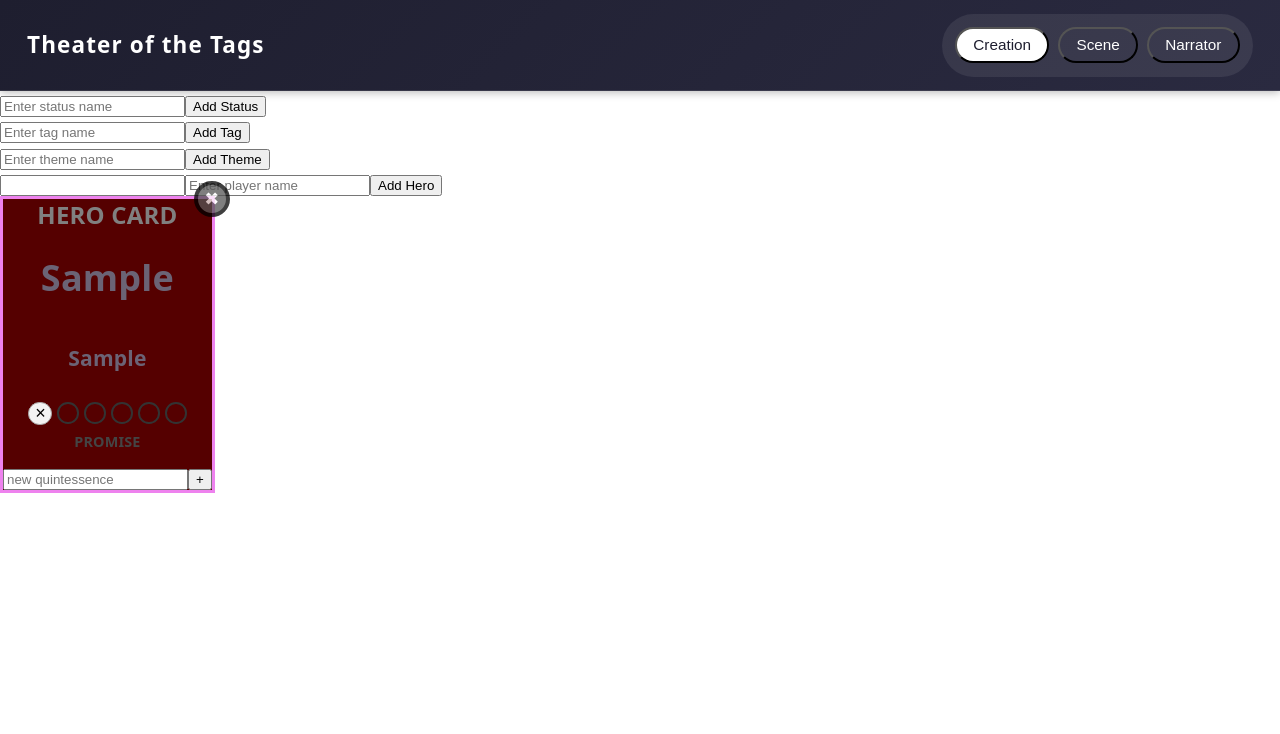
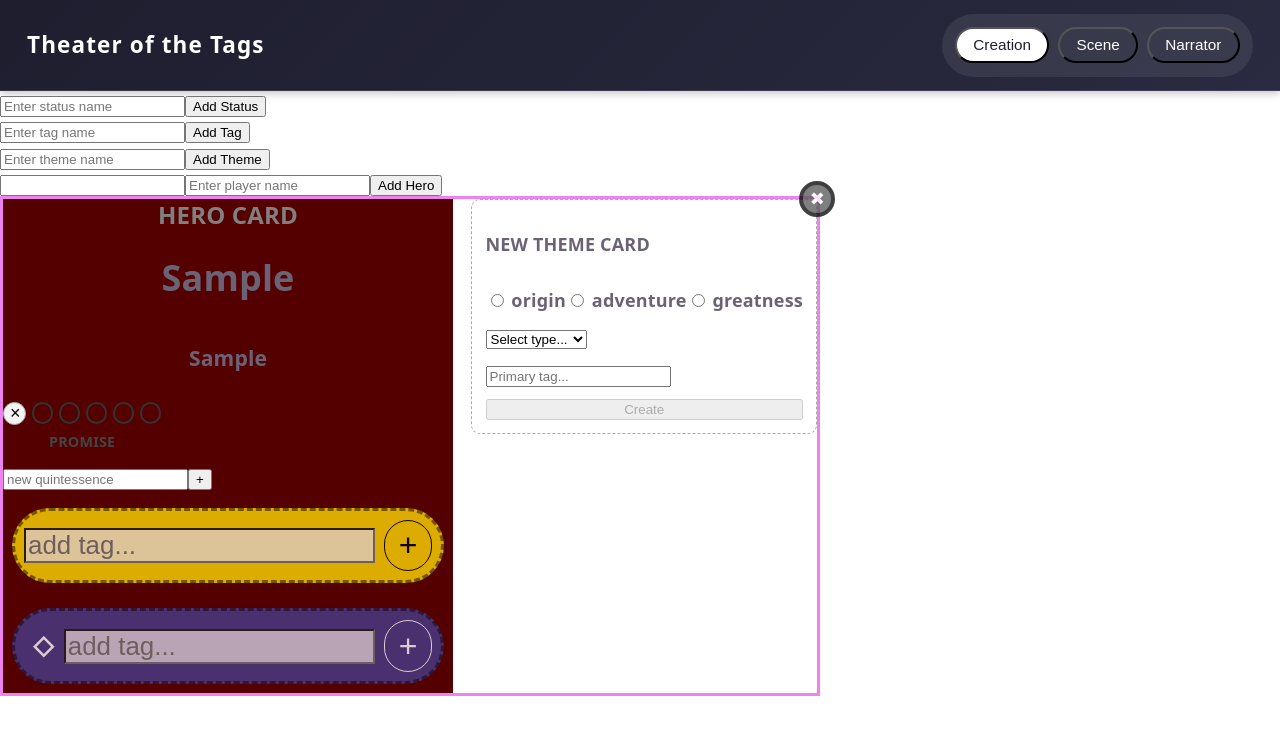
Before and after one commit to avocabavo/TheaterOfTheTags, a Vue app in the folder theater-of-the-tags/: page / in a window 1280 px wide. Both pictures are taken after typing "Sample", "Sample" into the empty fields and a click on the button "Add Hero". Shown: the top 734 px of the page. Built offline with nearby package versions, Linux system fonts and the light colour scheme; what y-websocket would draw is missing.

Commit message:
get the new theme component 'working'

```diff
--- a/theater-of-the-tags/src/components/Hero.vue
+++ b/theater-of-the-tags/src/components/Hero.vue
@@ -3,9 +3,15 @@ import * as Y from 'yjs'
 import { useMode } from '../lib/modeStore';
 import DeleteButton from './DeleteButton.vue';
 import { useYArray, useYMapField } from '../lib/yjsComposables';
-import type { HeroData } from '../lib/schema';
+import type { HeroData, Might, TagNature, TagShard, ThemeShard, ThemeType } from '../lib/schema';
 import Bubbles from './Bubbles.vue';
 import { ref } from 'vue';
+import { createTagShard } from '../lib/Tag';
+import Tag from './Tag.vue';
+import NewTag from './NewTag.vue';
+import Theme from './Theme.vue';
+import { createThemeShard } from '../lib/Theme';
+import NewTheme from './NewTheme.vue';
 
 const { mode } = useMode()
 
@@ -17,11 +23,24 @@ const newQuintessence = ref('')
 
 const characterName = useYMapField<HeroData, 'characterName'>(props.shard, 'characterName', '')
 const playerName = useYMapField<HeroData, 'playerName'>(props.shard, 'playerName', '')
+
 const {
   items: quintessences,
   push: pushQuintessence,
   remove: removeQuintessence,
 } = useYArray<string>(props.shard, 'quintessences')
+
+const {
+  items: backpackTags,
+  push: addBackpackTag,
+  remove: removeBackpackTag,
+} = useYArray<TagShard>(props.shard, 'backpack')
+
+const {
+  items: themes,
+  push: addTheme,
+  remove: removeTheme,
+} = useYArray<ThemeShard>(props.shard, 'themes')
 
 const emit = defineEmits<{
   (e: 'delete'): void
@@ -33,6 +52,17 @@ function createQuintessence() {
 
   pushQuintessence(trimmed)
   newQuintessence.value = ''
+}
+
+function handleCreateTag(data: {name: string, nature: TagNature, scratched: boolean}) {
+  const newShard = createTagShard(data)
+  addBackpackTag(newShard)
+}
+
+function handleCreateTheme(data: {might: Might, themeType: ThemeType, primaryTagName: string}) {
+  console.log(`Handling theme creation for a ${data.might} - ${data.themeType} theme called ${data.primaryTagName}`)
+  const newShard = createThemeShard(data)
+  addTheme(newShard)
 }
 
 </script>
@@ -76,7 +106,38 @@ function createQuintessence() {
           <button @click="createQuintessence">+</button>
         </div>
       </div>
+
+      <div class="tag-section">
+        <Tag
+          v-for="(tag, index) in backpackTags"
+          :key="tag.get('uuid')"
+          :shard="tag"
+          @delete="removeBackpackTag(index)"
+        />
+        <NewTag
+          v-if="mode !== 'scene'"
+          nature="power"
+          @create="handleCreateTag"
+        />
+        <NewTag
+          v-if="mode !== 'scene'"
+          nature="weakness"
+          @create="handleCreateTag"
+        />
+      </div>
     </div>
+
+    <Theme
+      v-for="(theme, index) in themes"
+      :key="theme.get('uuid')"
+      :shard="theme"
+      @delete="removeTheme(index)"
+    />
+
+    <NewTheme
+      v-if="mode !== 'scene'"
+      @create="handleCreateTheme"
+    />
   </div>
 </template>
 
@@ -98,7 +159,17 @@ function createQuintessence() {
   align-items: center;
   gap: 0.5rem;
 
+  width: 25rem;
+
   background: #500;
+}
+
+.tag-section {
+  width: 100%;
+  display: flex;
+  flex-wrap: wrap;
+  gap: 0.4rem;
+  align-items: center;
 }
 
 .the-words-hero-card {
--- /dev/null
+++ b/theater-of-the-tags/src/components/NewTheme.vue
@@ -0,0 +1,113 @@
+<script setup lang="ts">
+import { computed, ref } from 'vue';
+import type { Might, ThemeType } from '../lib/schema';
+
+const mightOptions: Might[] = ['origin', 'adventure', 'greatness']
+
+const themeTypeOptions: ThemeType[] = [
+  'circumstance',
+  'devotion',
+  'past',
+  'people',
+  'personality',
+  'skill or trade',
+  'trait',
+]
+
+const emit = defineEmits<{
+  (e: 'create', payload: { might: Might, themeType: ThemeType, primaryTagName: string}): void
+}>()
+
+const might = ref<Might | ''>('')
+const themeType = ref<ThemeType | ''>('')
+const primaryTagName = ref<string>('')
+
+function createTheme() {
+  if (might.value == '') return
+  if (themeType.value == '') return
+  const trimmedPrimaryTagName = primaryTagName.value.trim()
+  if (!trimmedPrimaryTagName) return
+
+  console.log(`Creating ${might.value} - ${themeType.value} theme called ${trimmedPrimaryTagName}`)
+
+  emit('create', {
+    might: might.value,
+    themeType: themeType.value,
+    primaryTagName: trimmedPrimaryTagName,
+  })
+
+  primaryTagName.value = ''
+}
+
+const readyToCreate = computed(()=> {
+  return (
+    might.value != ''
+    && themeType.value != ''
+    && primaryTagName.value.length > 0
+  )
+})
+</script>
+
+<template>
+  <div class="theme new-theme">
+    <p class="the-words-new-theme-card">NEW THEME CARD</p>
+    <div class="might">
+      <label
+        v-for="option in mightOptions"
+        :key="option"
+        class="might-option"
+      >
+        <input
+          type="radio"
+          v-model="might"
+          :value="option"
+          :checked="might === option"
+          @change="might = option"
+        />
+        {{ option }}
+      </label>
+    </div>
+
+    <div class="field">
+      <select v-model="themeType" class="select">
+        <option disabled value="">Select type...</option>
+        <option
+          v-for="option in themeTypeOptions"
+          :key="option"
+          :value="option"
+        >
+          {{ option }}
+        </option>
+      </select>
+    </div>
+
+    <div class="field">
+      <input
+        v-model="primaryTagName"
+        class="input"
+        placeholder="Primary tag..."
+        @keydown.enter="createTheme"
+      />
+    </div>
+
+    <button
+      class="create-button"
+      :disabled="!readyToCreate"
+      @click="createTheme"
+    >
+      Create
+    </button>
+  </div>
+</template>
+
+<style scoped>
+.new-theme {
+  display: flex;
+  flex-direction: column;
+  gap: 0.625rem;
+
+  padding: 0.75rem;
+  border: 0.1rem dashed #aaa;
+  border-radius: 0.5rem;
+}
+</style>
--- a/theater-of-the-tags/src/lib/Theme.ts
+++ b/theater-of-the-tags/src/lib/Theme.ts
@@ -10,6 +10,7 @@ export type ThemeCreationProps = {
 export function createThemeShard({
   might, themeType, primaryTagName
 }: ThemeCreationProps): ThemeShard {
+  console.log(`Creating shard for ${might} - ${themeType} theme called ${primaryTagName}`)
   const themeShard: ThemeShard = new Y.Map()
 
   themeShard.set('uuid', crypto.randomUUID())
```
